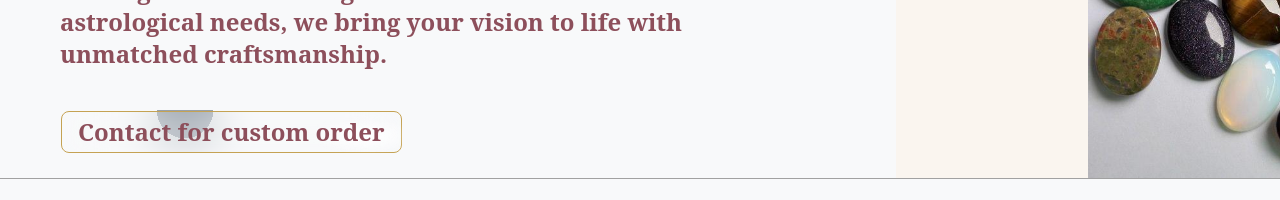
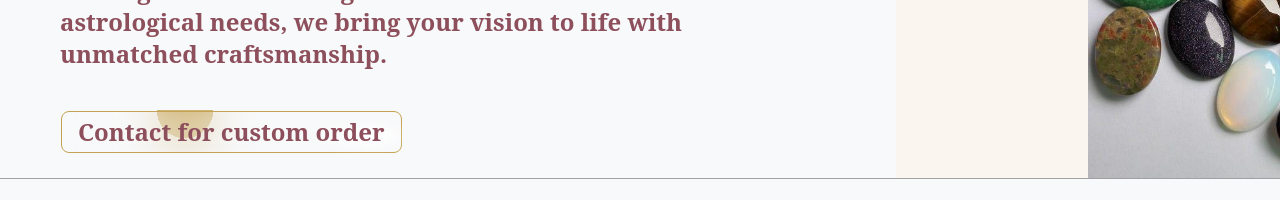
Before and after one commit to JatinMehta007/Freelance-project, a React (Vite) app: page / in a window 1280 px wide. Shown: the part 659-859 px from the top of the page. Built offline with nearby package versions, Linux system fonts and the light colour scheme; a web font is replaced by a local one.

Commit message:
add color

```diff
--- a/src/ui/moving_border.tsx
+++ b/src/ui/moving_border.tsx
@@ -45,7 +45,7 @@ export function MovingButton({
         <MovingBorder duration={duration} rx="30%" ry="30%">
           <div
             className={cn(
-              "h-20 w-20 bg-[radial-gradient(#808b96_50%,transparent_40%)] opacity-[0.8]",
+              "h-20 w-20 bg-[radial-gradient(#C5A253_50%,transparent_40%)] opacity-[0.8]",
               borderClassName,
             )}
           />
```
